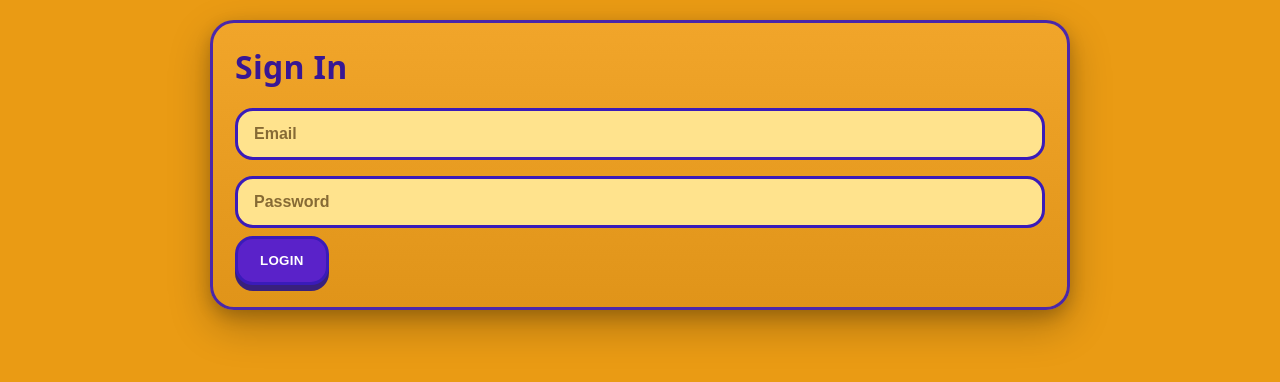
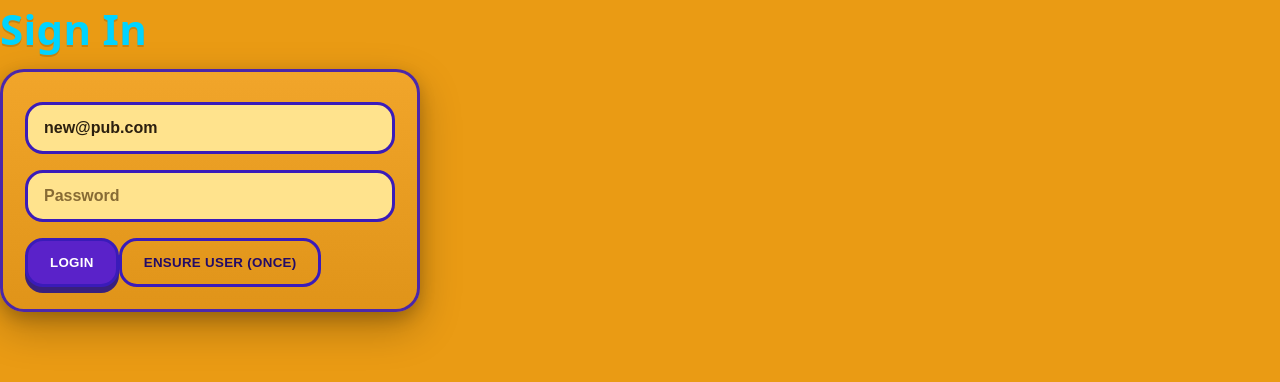
Before and after one commit to Lucasss1997/pub-game-frontend, a React (Create React App) app: page /login in a window 1280 px wide. Shown: the top 382 px of the page. Built offline with nearby package versions, Linux system fonts and the light colour scheme.

Commit message:
Update Login.jsx

```diff
--- a/src/pages/Login.jsx
+++ b/src/pages/Login.jsx
@@ -1,49 +1,70 @@
+// src/pages/Login.jsx
 import React, { useState } from 'react';
 import { api } from '../lib/api';
-import { setToken } from '../lib/auth';
-import '../ui/pubgame-theme.css';
 
 export default function Login() {
-  const [email, setEmail] = useState('');
+  const [email, setEmail] = useState('new@pub.com');
   const [password, setPassword] = useState('');
-  const [error, setError] = useState('');
+  const [err, setErr] = useState('');
+  const [busy, setBusy] = useState(false);
 
-  const submit = async () => {
+  async function onSubmit(e) {
+    e.preventDefault();
+    setErr('');
+    setBusy(true);
     try {
-      const res = await api('/api/login', {
-        method: 'POST',
-        body: JSON.stringify({ email, password })
-      });
-      if (res.token) {
-        setToken(res.token);
-        window.location.href = '/dashboard';
-      } else {
-        setError('Invalid credentials');
-      }
-    } catch {
-      setError('Login failed.');
+      const r = await api.post('/api/login', { email, password });
+      if (r?.token) api.setToken(r.token);
+      window.location.assign('/dashboard');
+    } catch (e2) {
+      setErr(e2?.response?.error || 'Login failed.');
+    } finally {
+      setBusy(false);
     }
-  };
+  }
+
+  async function ensureUser() {
+    // one-tap helper to create the account if it doesn't exist
+    setErr('');
+    setBusy(true);
+    try {
+      await api.post('/api/dev/ensure-user', { email, password: password || 'password123', pub_id: 1 });
+      setErr('User ensured. Try logging in again.');
+    } catch (e2) {
+      setErr(e2?.response?.error || 'Could not ensure user');
+    } finally {
+      setBusy(false);
+    }
+  }
 
   return (
-    <div className="neon-wrap center">
-      <div className="card">
-        <h2>Sign In</h2>
-        {error && <p className="error">{error}</p>}
+    <div className="login-page">
+      <h1>Sign In</h1>
+      {err && <div className="alert error">{err}</div>}
+      <form onSubmit={onSubmit} className="card" style={{ maxWidth: 420 }}>
         <input
+          className="input"
           type="email"
           placeholder="Email"
           value={email}
-          onChange={(e) => setEmail(e.target.value)}
+          onChange={e=>setEmail(e.target.value)}
+          required
         />
         <input
+          className="input"
           type="password"
           placeholder="Password"
           value={password}
-          onChange={(e) => setPassword(e.target.value)}
+          onChange={e=>setPassword(e.target.value)}
+          required
         />
-        <button className="btn" onClick={submit}>Login</button>
-      </div>
+        <button className="btn" disabled={busy} type="submit">
+          {busy ? 'Logging in…' : 'Login'}
+        </button>
+        <button type="button" className="btn ghost" onClick={ensureUser} disabled={busy} style={{ marginTop: 8 }}>
+          Ensure user (once)
+        </button>
+      </form>
     </div>
   );
 }
```
